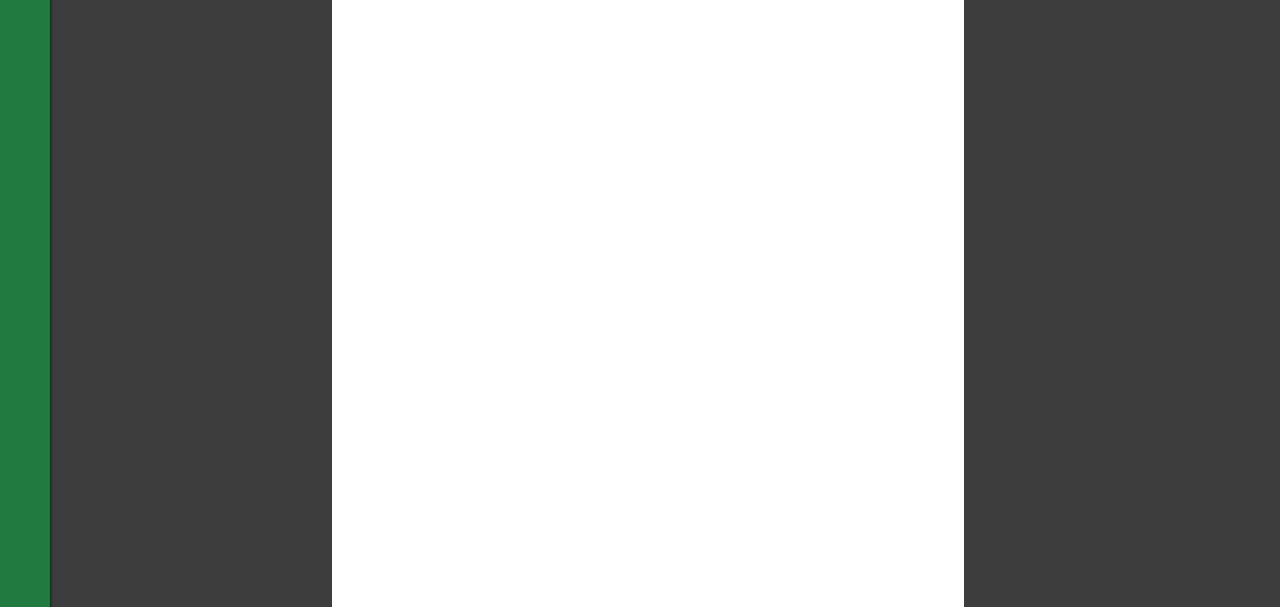
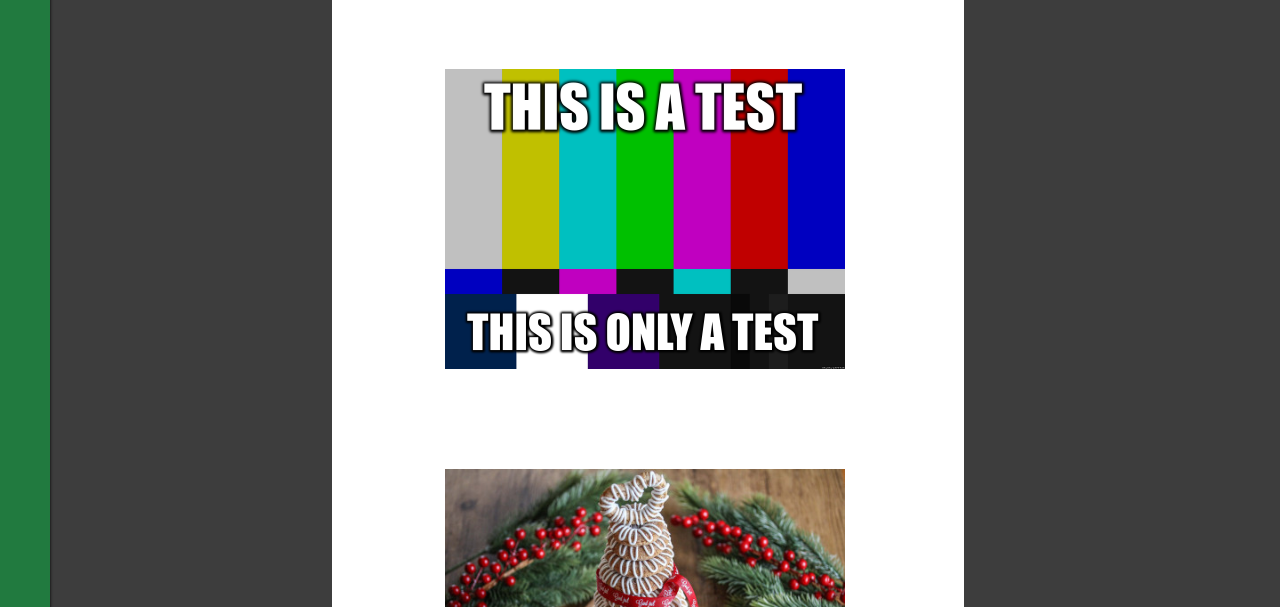
Before and after one commit to emberal/elenas-blog, a Gatsby site: page /gallery in a window 1280 px wide. Shown: the part 161-768 px from the top of the page. Built offline with nearby package versions, Linux system fonts and the light colour scheme; Gatsby itself is replaced by a stand-in of ours.

Commit message:
Started with gallery

```diff
--- a/src/pages/blog/index.js
+++ b/src/pages/blog/index.js
@@ -7,7 +7,6 @@ import {blogPageColor} from "../../stylesheets/Colors.module.css"
 const Blog = ({data}) => {
     return(
         <Layout homePageColor={blogPageColor} title={"Blog"} children={
-            <div>
             <div>
                 {
                     data.allMdx.nodes.map(node => (
@@ -21,7 +20,6 @@ const Blog = ({data}) => {
                         </article>
                     ))
                 }
-                </div>
             </div>
         }>
         </Layout>
--- a/src/pages/gallery.js
+++ b/src/pages/gallery.js
@@ -1,13 +1,58 @@
 import * as React from "react";
 import Layout from "../layouts/layout";
 import {galleryPageColor} from "../stylesheets/Colors.module.css"
+import {graphql} from "gatsby";
+import {GatsbyImage, getImage} from "gatsby-plugin-image";
 
-const Gallery = () => {
-    return(
-        <Layout title={"Gallery"} homePageColor={galleryPageColor}>
+const image = {
+    maxWidth: "400px",
+    margin: "50px",
+    position: "relative",
+    left: "10%",
+    float: "left",
+}
+
+const Gallery = ({data}) => {
+    return(//TODO positioning, titles, dates and links
+        <Layout title={"Gallery"} homePageColor={galleryPageColor} children={
+
+            <div>
+                {
+                    data.allMdx.nodes.map( node => (
+                        <div key={node.frontmatter.hero_image.childImageSharp.id}>
+                            <GatsbyImage style={image}
+                                image={getImage(node.frontmatter.hero_image.childImageSharp.gatsbyImageData)}
+                                alt={node.frontmatter.hero_image_alt}>
+                            </GatsbyImage>
+                        </div>
+                    ))
+                }
+            </div>
+        }>
 
         </Layout>
     )
 }
 
+export const query = graphql `
+query {
+  allMdx(sort: {fields: frontmatter___date, order: DESC}) {
+    nodes {
+      frontmatter {
+        hero_image {
+          childImageSharp {
+            gatsbyImageData
+            id
+          }
+        }
+        hero_image_alt
+        title
+        date(formatString: "D MMMM, YYYY")
+      }
+      id
+    }
+  }
+}
+`
+
 export default Gallery
```
Lines whose indentation alone changed are shown as unchanged.
